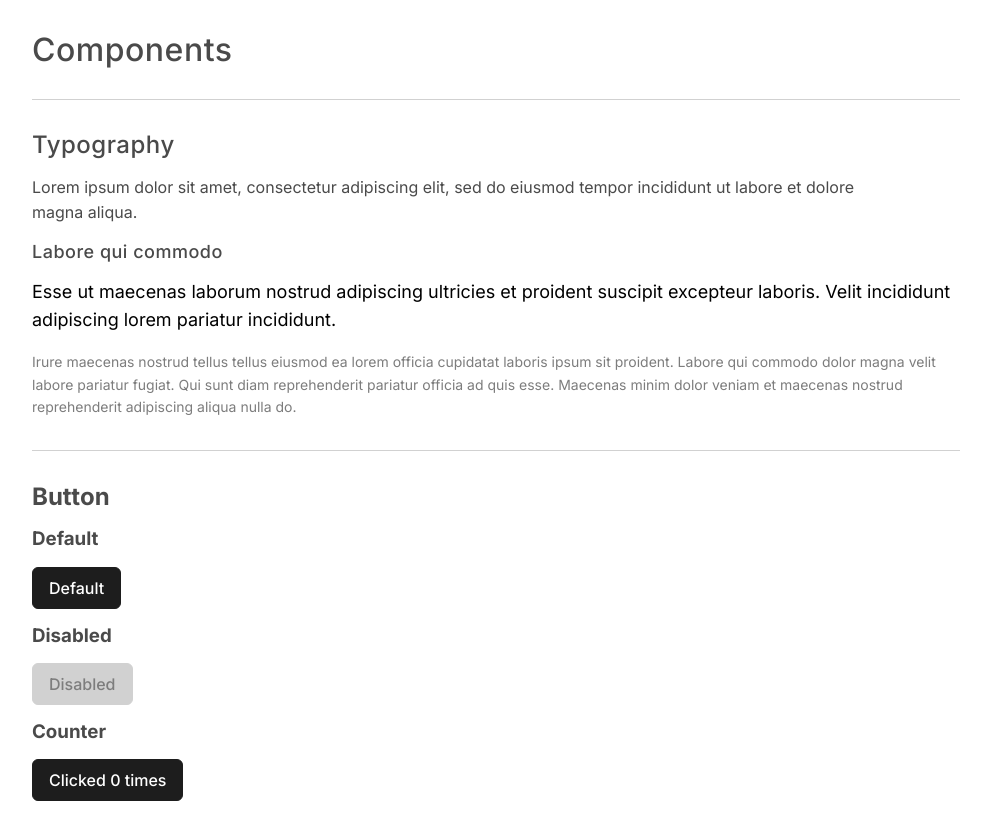
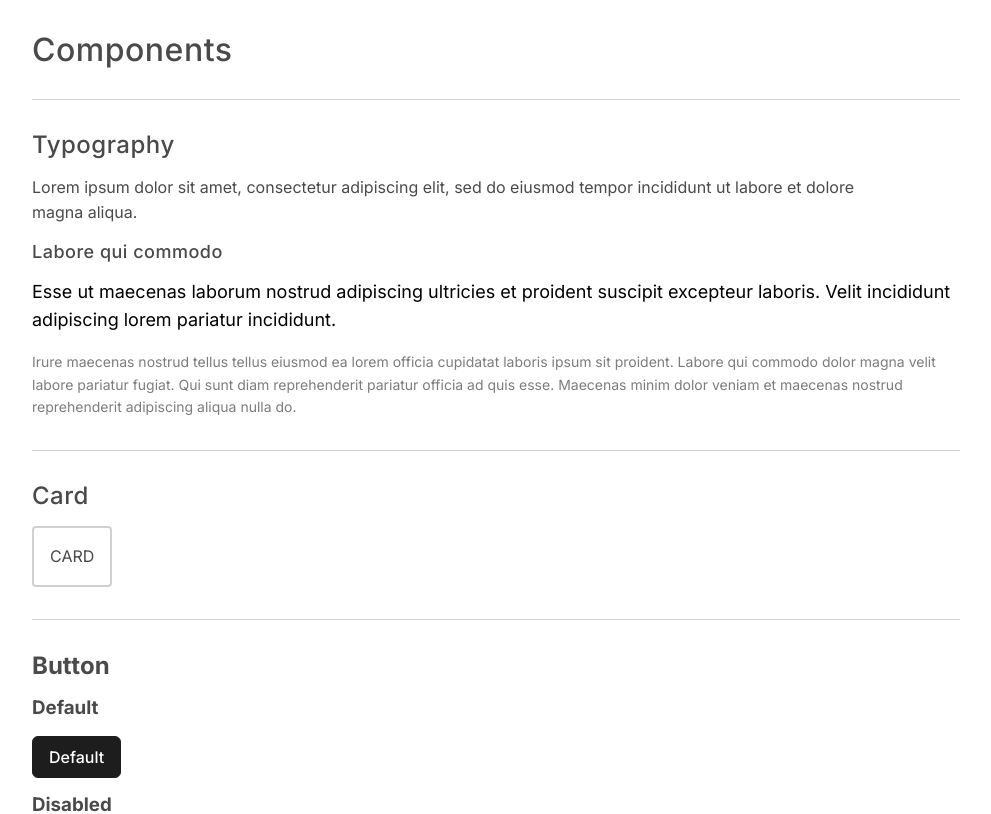
Before and after one commit to chris-at-github/kingdom-frontend, a Next.js app: page /prototype/components in a window 1280 px wide. Shown: the top 814 px of the page, without its empty margins (144-1135 px from the left). Built offline with nearby package versions, Linux system fonts and the light colour scheme.

Commit message:
feat: beginning card component

```diff
--- a/src/app/prototype/components/page.tsx
+++ b/src/app/prototype/components/page.tsx
@@ -1,4 +1,5 @@
 import type { Metadata } from "next";
+import { Card } from "@/components/Card/Card";
 import { Button } from "@/components/Button/Button";
 import { Ruler } from "@/components/Ruler/Ruler";
 import { CounterDemo } from "./_helpers/CounterDemo";
@@ -34,6 +35,14 @@ export default function ComponentsPage() {
       <Ruler />
 
       <section className={styles.prototype__section}>
+        <h2 className="display display--layout-2">Card</h2>
+
+        <Card />
+      </section>
+
+      <Ruler />
+
+      <section className={styles.prototype__section}>
         <h2>Button</h2>
 
         <h3>Default</h3>
--- /dev/null
+++ b/src/components/Card/Card.module.css
@@ -0,0 +1,7 @@
+.card {
+  display: grid;
+  grid-template-columns: 1fr;
+  padding: var(--spacing-50);
+  border: 2px solid var(--color-ruler);
+  border-radius: var(--border-radius-default);
+}
--- /dev/null
+++ b/src/components/Card/Card.tsx
@@ -0,0 +1,15 @@
+"use client";
+
+import react from "react";
+import styles from "./Card.module.css";
+import * as React from "react";
+
+interface CardProps extends React.HTMLProps<HTMLDivElement> {
+  children?: React.ReactNode;
+}
+
+// Client component: merging a function className creates a new function,
+// which cannot be passed across the server/client boundary.
+export function Card({}: CardProps) {
+  return <div className={styles.card}>CARD</div>
+}
--- a/src/styles/variables.css
+++ b/src/styles/variables.css
@@ -65,6 +65,7 @@
     --page-max-width: 960px;
     --page-spacing-y: 32px;
     --page-spacing-x: 16px;
+    --border-radius-default: 4px;
   }
 
   /* Disables every transition that uses the duration variables. */
```
